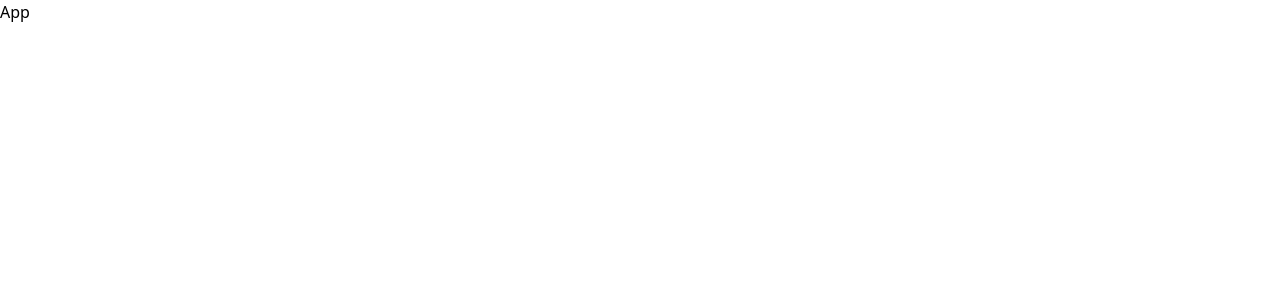
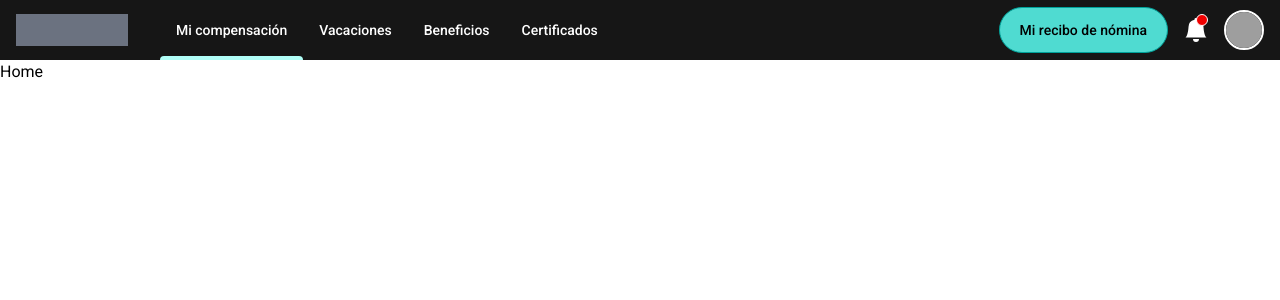
Before and after one commit to sebaspa/beneficios, a React (Vite) app: page / in a window 1280 px wide. Shown: the top 300 px of the page. Built offline with nearby package versions, Linux system fonts and the light colour scheme; grey boxes are pictures that could not be loaded.

Commit message:
Menu principal Creacion de layout para navegar Creacion del logo Creacion de opciones de menu Creacion de campana para notificaciones Creacion de icono menu hamburguesa para mobile

```diff
--- a/index.html
+++ b/index.html
@@ -4,7 +4,13 @@
     <meta charset="UTF-8" />
     <link rel="icon" type="image/svg+xml" href="/vite.svg" />
     <meta name="viewport" content="width=device-width, initial-scale=1.0" />
-    <title>Vite + React + TS</title>
+    <link rel="preconnect" href="https://fonts.googleapis.com" />
+    <link rel="preconnect" href="https://fonts.gstatic.com" crossorigin />
+    <link
+      href="https://fonts.googleapis.com/css2?family=Roboto:wght@400;500;700&display=swap"
+      rel="stylesheet"
+    />
+    <title>Sebaspa benefi</title>
   </head>
   <body>
     <div id="root"></div>
--- a/package.json
+++ b/package.json
@@ -10,7 +10,9 @@
   },
   "dependencies": {
     "react": "^18.2.0",
-    "react-dom": "^18.2.0"
+    "react-dom": "^18.2.0",
+    "react-icons": "^4.7.1",
+    "react-router-dom": "^6.8.1"
   },
   "devDependencies": {
     "@types/react": "^18.0.27",
--- a/src/App.tsx
+++ b/src/App.tsx
@@ -1,5 +1,13 @@
+import { Route, Routes } from "react-router";
+import { MainLayout } from "./layouts";
+import { Home } from "./pages";
+
 export const App = () => {
   return (
-    <div>App</div>
-  )
-}
+    <Routes>
+      <Route path="/" element={<MainLayout />}>
+        <Route index element={<Home />} />
+      </Route>
+    </Routes>
+  );
+};
--- /dev/null
+++ b/src/components/Navbar.tsx
@@ -0,0 +1,55 @@
+import { Link } from "react-router-dom";
+import { BsFillBellFill } from "react-icons/bs";
+import { BiMenu } from "react-icons/bi";
+
+export const Navbar = () => {
+  return (
+    <div className="bg-cod-gray-900 min-h-[60px] pt-2 lg:pt-0">
+      <div className="container px-4 mx-auto">
+        <div className="flex items-center justify-between">
+          <div className="flex items-center">
+            <Link to="/" className="mr-8">
+              <div className="w-28 h-8 bg-gray-500"></div>
+            </Link>
+            <div className="hidden lg:flex font-medium text-sm mainMenu">
+              <Link to="/" className="mainMenu__a mainMenu__a-selected">
+                <span>Mi compensación</span>
+              </Link>
+              <Link to="/" className="mainMenu__a">
+                <span>Vacaciones</span>
+              </Link>
+              <Link to="/" className="mainMenu__a">
+                <span>Beneficios</span>
+              </Link>
+              <Link to="/" className="mainMenu__a">
+                <span>Certificados</span>
+              </Link>
+            </div>
+          </div>
+          <div className="flex items-center gap-4">
+            <Link
+              to="/"
+              className="btn-contained-primary text-sm px-5 py-3 hidden lg:block"
+            >
+              Mi recibo de nómina
+            </Link>
+            <div className="relative">
+              <div className="w-3 h-3 rounded-full bg-red-600 border border-white absolute -top-1 right-0"></div>
+              <BsFillBellFill className="text-white text-2xl" />
+            </div>
+            <div className="relative">
+              <div className="w-10 h-10 border-2 border-white rounded-full">
+                <img
+                  src="https://cloudflare-ipfs.com/ipfs/Qmd3W5DuhgHirLHGVixi6V76LhCkZUz6pnFt5AJBiyvHye/avatar/170.jpg"
+                  className="object-fill w-full h-full rounded-full"
+                  alt="avatar"
+                />
+              </div>
+            </div>
+            <BiMenu className="text-white text-2xl block lg:hidden" />
+          </div>
+        </div>
+      </div>
+    </div>
+  );
+};
--- /dev/null
+++ b/src/components/index.ts
@@ -0,0 +1 @@
+export { Navbar } from "./Navbar";
--- a/src/index.css
+++ b/src/index.css
@@ -1,3 +1,26 @@
 @tailwind base;
 @tailwind components;
 @tailwind utilities;
+
+@layer base {
+  html,
+  body {
+    font-family: "Roboto", sans-serif;
+  }
+}
+
+@layer components {
+  .mainMenu__a {
+    @apply text-white px-4 py-5 hover:text-persian-green-50 relative;
+  }
+
+  .mainMenu__a-selected::before {
+    content: "";
+    @apply block absolute bottom-0 w-full h-1 rounded-t -ml-4 bg-persian-green-50;
+  }
+
+
+  .btn-contained-primary {
+    @apply bg-persian-green-100 text-black font-medium  rounded-3xl border border-persian-green-400 hover:bg-persian-green-200;
+  }
+}
--- /dev/null
+++ b/src/layouts/MainLayout.tsx
@@ -0,0 +1,11 @@
+import { Outlet } from "react-router-dom";
+import { Navbar } from "../components";
+
+export const MainLayout = () => {
+  return (
+    <>
+      <Navbar />
+      <Outlet />
+    </>
+  );
+};
--- /dev/null
+++ b/src/layouts/index.tsx
@@ -0,0 +1 @@
+export { MainLayout } from "./MainLayout";
--- a/src/main.tsx
+++ b/src/main.tsx
@@ -1,10 +1,13 @@
 import React from "react";
 import ReactDOM from "react-dom/client";
+import { BrowserRouter } from "react-router-dom";
 import { App } from "./App";
 import "./index.css";
 
 ReactDOM.createRoot(document.getElementById("root") as HTMLElement).render(
   <React.StrictMode>
-    <App />
+    <BrowserRouter>
+      <App />
+    </BrowserRouter>
   </React.StrictMode>
 );
--- /dev/null
+++ b/src/pages/Home.tsx
@@ -0,0 +1,5 @@
+export const Home = () => {
+  return (
+    <div>Home</div>
+  )
+}
--- /dev/null
+++ b/src/pages/index.ts
@@ -0,0 +1 @@
+export { Home } from "./Home";
--- a/tailwind.config.cjs
+++ b/tailwind.config.cjs
@@ -2,7 +2,41 @@
 module.exports = {
   content: ["./index.html", "./src/**/*.{js,ts,jsx,tsx}"],
   theme: {
-    extend: {}
+    extend: {
+      colors: {
+        "cod-gray": {
+          50: "#f7f7f7",
+          100: "#e3e3e3",
+          200: "#c8c8c8",
+          300: "#a4a4a4",
+          400: "#818181",
+          500: "#666666",
+          600: "#515151",
+          700: "#434343",
+          800: "#383838",
+          900: "#161616"
+        },
+        "persian-green": {
+          50: "#B1FFF8",
+          100: "#4FDBD1",
+          200: "#24BEB6",
+          300: "#006A65",
+          400: "#00A29A"
+        },
+        red: {
+          50: "#fff0f0",
+          100: "#ffdddd",
+          200: "#ffc0c0",
+          300: "#ff9494",
+          400: "#ff5757",
+          500: "#ff2323",
+          600: "#f00000",
+          700: "#d70000",
+          800: "#b10303",
+          900: "#920a0a"
+        }
+      }
+    }
   },
   plugins: []
 };
```
Also changed, not shown: 2 other files (tests, documents, lock files or other folders).
